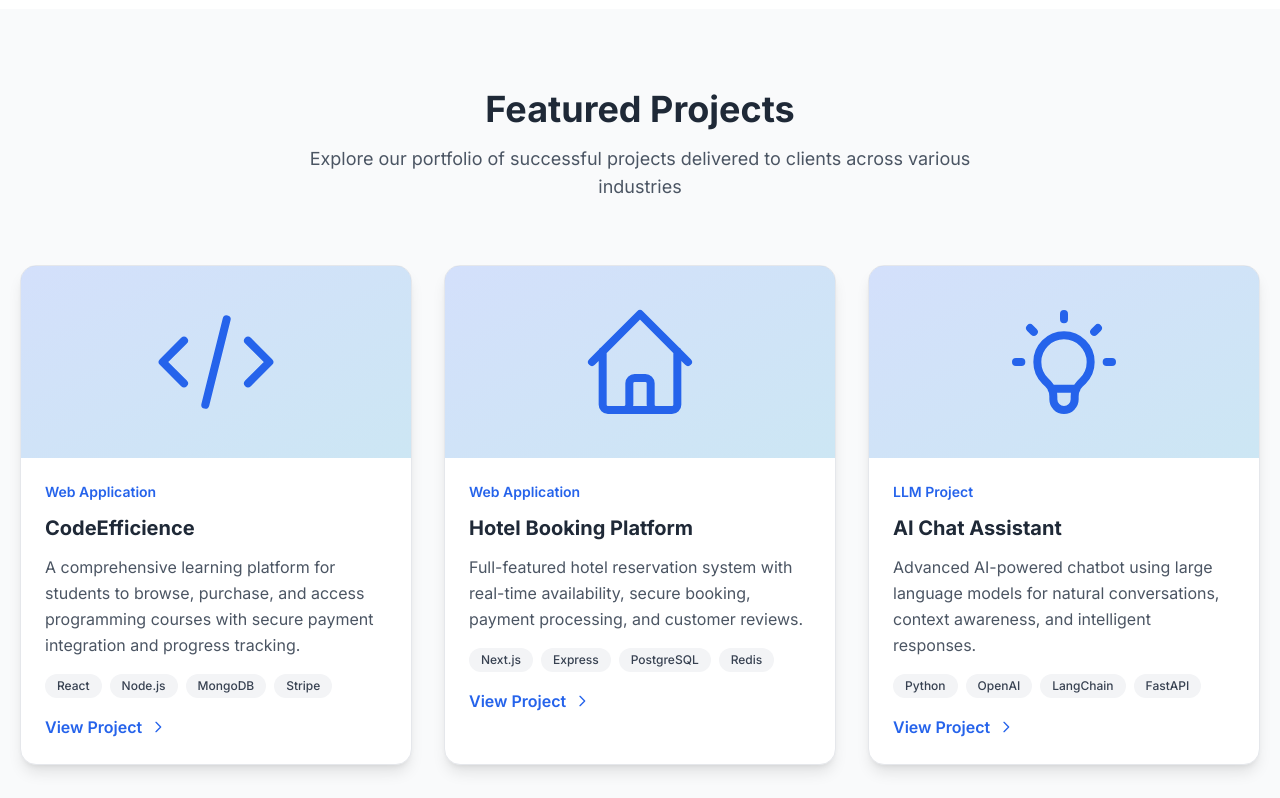
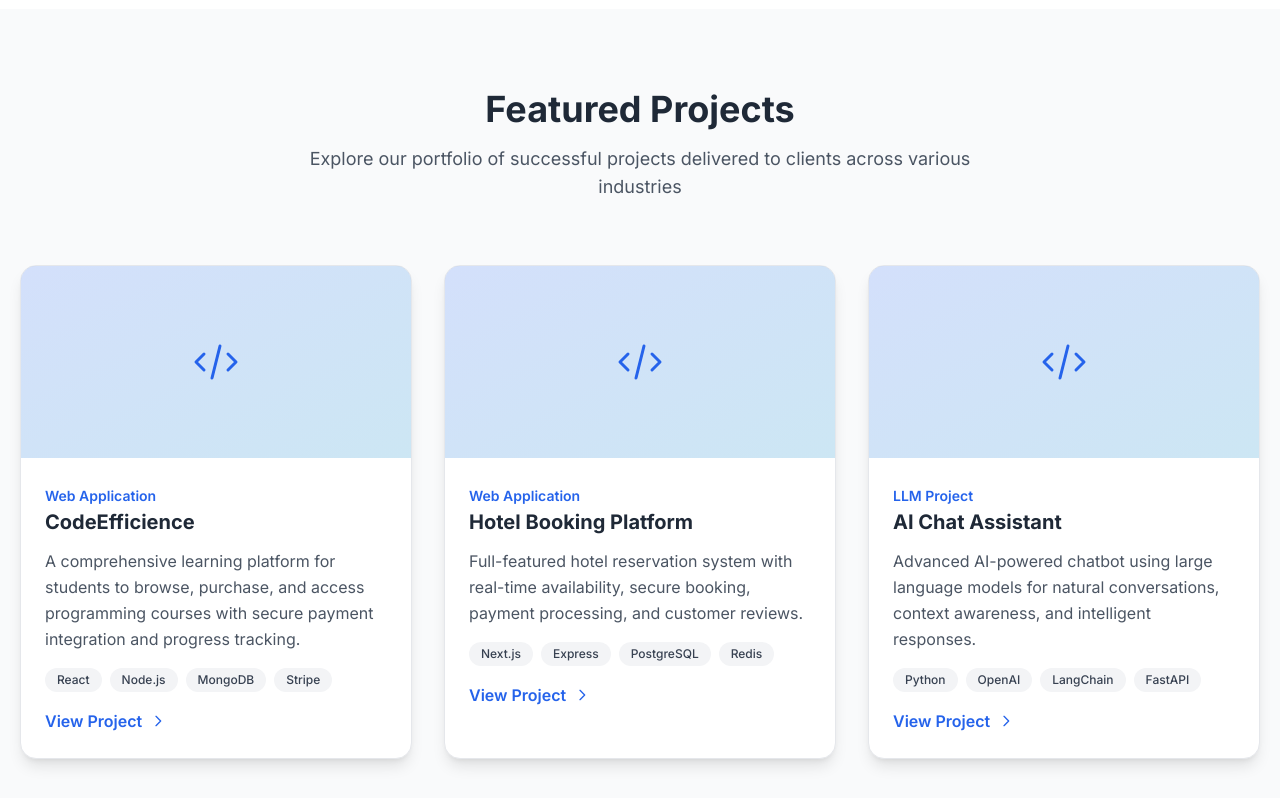
Before and after one commit to TejuMehar/pioneershub-it-consultant-akola, a React (Vite) app: page / in a window 1280 px wide. Shown: the part 1897-2695 px from the top of the page. Built offline with nearby package versions, Linux system fonts and the light colour scheme.

Commit message:
added function if the Project Size is More than Three then View more project Button Show

```diff
--- a/src/components/Home/ProjectsSection.jsx
+++ b/src/components/Home/ProjectsSection.jsx
@@ -7,13 +7,12 @@ const ProjectsSection = () => {
 
   const handleToggleProjects = () => {
     if (showAll) {
-      // If collapsing (View Less), scroll to section top
+      // Collapse and scroll to top
       setShowAll(false);
       setTimeout(() => {
         sectionRef.current?.scrollIntoView({ behavior: 'smooth', block: 'start' });
       }, 100);
     } else {
-      // If expanding (View More), just show more projects
       setShowAll(true);
     }
   };
@@ -22,110 +21,42 @@ const ProjectsSection = () => {
     {
       title: 'CodeEfficience',
       category: 'Web Application',
-      description: 'A comprehensive learning platform for students to browse, purchase, and access programming courses with secure payment integration and progress tracking.',
-      image: (
-        <svg className="w-full h-full" fill="none" viewBox="0 0 24 24" stroke="currentColor">
-          <path strokeLinecap="round" strokeLinejoin="round" strokeWidth={1.5} d="M10 20l4-16m4 4l4 4-4 4M6 16l-4-4 4-4" />
-        </svg>
-      ),
+      description:
+        'A comprehensive learning platform for students to browse, purchase, and access programming courses with secure payment integration and progress tracking.',
       tags: ['React', 'Node.js', 'MongoDB', 'Stripe'],
       link: '#',
-      featured: true
+      featured: true,
     },
     {
       title: 'Hotel Booking Platform',
       category: 'Web Application',
-      description: 'Full-featured hotel reservation system with real-time availability, secure booking, payment processing, and customer reviews.',
-      image: (
-        <svg className="w-full h-full" fill="none" viewBox="0 0 24 24" stroke="currentColor">
-          <path strokeLinecap="round" strokeLinejoin="round" strokeWidth={1.5} d="M3 12l2-2m0 0l7-7 7 7M5 10v10a1 1 0 001 1h3m10-11l2 2m-2-2v10a1 1 0 01-1 1h-3m-6 0a1 1 0 001-1v-4a1 1 0 011-1h2a1 1 0 011 1v4a1 1 0 001 1m-6 0h6" />
-        </svg>
-      ),
+      description:
+        'Full-featured hotel reservation system with real-time availability, secure booking, payment processing, and customer reviews.',
       tags: ['Next.js', 'Express', 'PostgreSQL', 'Redis'],
       link: '#',
-      featured: true
+      featured: true,
     },
     {
       title: 'AI Chat Assistant',
       category: 'LLM Project',
-      description: 'Advanced AI-powered chatbot using large language models for natural conversations, context awareness, and intelligent responses.',
-      image: (
-        <svg className="w-full h-full" fill="none" viewBox="0 0 24 24" stroke="currentColor">
-          <path strokeLinecap="round" strokeLinejoin="round" strokeWidth={1.5} d="M9.663 17h4.673M12 3v1m6.364 1.636l-.707.707M21 12h-1M4 12H3m3.343-5.657l-.707-.707m2.828 9.9a5 5 0 117.072 0l-.548.547A3.374 3.374 0 0014 18.469V19a2 2 0 11-4 0v-.531c0-.895-.356-1.754-.988-2.386l-.548-.547z" />
-        </svg>
-      ),
+      description:
+        'Advanced AI-powered chatbot using large language models for natural conversations, context awareness, and intelligent responses.',
       tags: ['Python', 'OpenAI', 'LangChain', 'FastAPI'],
       link: '#',
-      featured: true
+      featured: true,
     },
-    {
-      title: 'E-Commerce Platform',
-      category: 'Web Application',
-      description: 'Modern e-commerce solution with seamless checkout, inventory management, and real-time analytics.',
-      image: (
-        <svg className="w-full h-full" fill="none" viewBox="0 0 24 24" stroke="currentColor">
-          <path strokeLinecap="round" strokeLinejoin="round" strokeWidth={1.5} d="M16 11V7a4 4 0 00-8 0v4M5 9h14l1 12H4L5 9z" />
-        </svg>
-      ),
-      tags: ['React', 'Node.js', 'MongoDB'],
-      link: '#',
-      featured: false
-    },
-    {
-      title: 'Corporate Website',
-      category: 'Business',
-      description: 'Professional corporate website with CMS integration, blog, and multilingual support.',
-      image: (
-        <svg className="w-full h-full" fill="none" viewBox="0 0 24 24" stroke="currentColor">
-          <path strokeLinecap="round" strokeLinejoin="round" strokeWidth={1.5} d="M19 21V5a2 2 0 00-2-2H7a2 2 0 00-2 2v16m14 0h2m-2 0h-5m-9 0H3m2 0h5M9 7h1m-1 4h1m4-4h1m-1 4h1m-5 10v-5a1 1 0 011-1h2a1 1 0 011 1v5m-4 0h4" />
-        </svg>
-      ),
-      tags: ['Next.js', 'Tailwind', 'Strapi'],
-      link: '#',
-      featured: false
-    },
-    {
-      title: 'Portfolio Website',
-      category: 'Personal',
-      description: 'Creative portfolio showcasing work with smooth animations and interactive elements.',
-      image: (
-        <svg className="w-full h-full" fill="none" viewBox="0 0 24 24" stroke="currentColor">
-          <path strokeLinecap="round" strokeLinejoin="round" strokeWidth={1.5} d="M4 16l4.586-4.586a2 2 0 012.828 0L16 16m-2-2l1.586-1.586a2 2 0 012.828 0L20 14m-6-6h.01M6 20h12a2 2 0 002-2V6a2 2 0 00-2-2H6a2 2 0 00-2 2v12a2 2 0 002 2z" />
-        </svg>
-      ),
-      tags: ['Vue.js', 'GSAP', 'Three.js'],
-      link: '#',
-      featured: false
-    },
-    {
-      title: 'Healthcare Dashboard',
-      category: 'Web Application',
-      description: 'Comprehensive healthcare management dashboard with patient records and appointment scheduling.',
-      image: (
-        <svg className="w-full h-full" fill="none" viewBox="0 0 24 24" stroke="currentColor">
-          <path strokeLinecap="round" strokeLinejoin="round" strokeWidth={1.5} d="M9 12h6m-6 4h6m2 5H7a2 2 0 01-2-2V5a2 2 0 012-2h5.586a1 1 0 01.707.293l5.414 5.414a1 1 0 01.293.707V19a2 2 0 01-2 2z" />
-        </svg>
-      ),
-      tags: ['React', 'Chart.js', 'Firebase'],
-      link: '#',
-      featured: false
-    },
-    {
-      title: 'Social Media Platform',
-      category: 'Web Application',
-      description: 'Feature-rich social networking platform with real-time messaging and content sharing.',
-      image: (
-        <svg className="w-full h-full" fill="none" viewBox="0 0 24 24" stroke="currentColor">
-          <path strokeLinecap="round" strokeLinejoin="round" strokeWidth={1.5} d="M17 8h2a2 2 0 012 2v6a2 2 0 01-2 2h-2v4l-4-4H9a1.994 1.994 0 01-1.414-.586m0 0L11 14h4a2 2 0 002-2V6a2 2 0 00-2-2H5a2 2 0 00-2 2v6a2 2 0 002 2h2v4l.586-.586z" />
-        </svg>
-      ),
-      tags: ['MERN Stack', 'Socket.io', 'Redis'],
-      link: '#',
-      featured: false
-    }
+    // {
+    //   title: 'E-Commerce Platform',
+    //   category: 'Web Application',
+    //   description:
+    //     'Modern e-commerce solution with seamless checkout, inventory management, and real-time analytics.',
+    //   tags: ['React', 'Node.js', 'MongoDB'],
+    //   link: '#',
+    //   featured: false,
+    // },
   ];
 
-  const displayedProjects = showAll ? projects : projects.filter(p => p.featured);
+  const displayedProjects = showAll ? projects : projects.filter((p) => p.featured);
 
   return (
     <section ref={sectionRef} className="py-20 bg-gray-50 dark:bg-slate-800">
@@ -147,18 +78,23 @@ const ProjectsSection = () => {
               key={index}
               className="bg-white dark:bg-slate-900 rounded-2xl shadow-lg border border-gray-200 dark:border-slate-700 overflow-hidden transition-all duration-300 hover:shadow-2xl hover:-translate-y-2 group"
             >
-              {/* Project Image/Icon */}
+              {/* Project Image/Icon Placeholder */}
               <div className="h-48 bg-gradient-to-br from-primary/20 to-secondary/20 flex items-center justify-center text-primary dark:text-primary-light p-8 group-hover:scale-105 transition-transform duration-300">
-                {project.image}
+                <svg className="w-12 h-12" fill="none" viewBox="0 0 24 24" stroke="currentColor">
+                  <path
+                    strokeLinecap="round"
+                    strokeLinejoin="round"
+                    strokeWidth={1.5}
+                    d="M10 20l4-16m4 4l4 4-4 4M6 16l-4-4 4-4"
+                  />
+                </svg>
               </div>
 
               {/* Project Content */}
               <div className="p-6">
-                <div className="flex items-center justify-between mb-3">
                 <span className="text-sm font-semibold text-primary dark:text-primary-light">
                   {project.category}
                 </span>
-                </div>
 
                 <h3 className="text-xl font-bold text-gray-800 dark:text-gray-100 mb-3">
                   {project.title}
@@ -180,7 +116,7 @@ const ProjectsSection = () => {
                   ))}
                 </div>
 
-                {/* View Project Link */}
+                {/* View Project */}
                 <a
                   href={project.link}
                   className="inline-flex items-center gap-2 text-primary dark:text-primary-light font-semibold hover:gap-3 transition-all duration-300"
@@ -195,7 +131,8 @@ const ProjectsSection = () => {
           ))}
         </div>
 
-        {/* View More / View Less Button */}
+        {/* Conditionally Render Buttons */}
+        {projects.length > 3 && (
           <div className="text-center mt-12">
             <div className="flex flex-col sm:flex-row gap-4 justify-center items-center">
               <button
@@ -205,19 +142,30 @@ const ProjectsSection = () => {
                 {showAll ? (
                   <>
                     View Less
-                  <svg className="w-4 h-4 sm:w-5 sm:h-5 inline-block ml-2" fill="none" viewBox="0 0 24 24" stroke="currentColor">
+                    <svg
+                      className="w-4 h-4 sm:w-5 sm:h-5 inline-block ml-2"
+                      fill="none"
+                      viewBox="0 0 24 24"
+                      stroke="currentColor"
+                    >
                       <path strokeLinecap="round" strokeLinejoin="round" strokeWidth={2} d="M5 15l7-7 7 7" />
                     </svg>
                   </>
                 ) : (
                   <>
                     View More Projects
-                  <svg className="w-4 h-4 sm:w-5 sm:h-5 inline-block ml-2" fill="none" viewBox="0 0 24 24" stroke="currentColor">
+                    <svg
+                      className="w-4 h-4 sm:w-5 sm:h-5 inline-block ml-2"
+                      fill="none"
+                      viewBox="0 0 24 24"
+                      stroke="currentColor"
+                    >
                       <path strokeLinecap="round" strokeLinejoin="round" strokeWidth={2} d="M19 9l-7 7-7-7" />
                     </svg>
                   </>
                 )}
               </button>
+
               <Link
                 to="/contact"
                 className="w-full sm:w-auto px-6 sm:px-8 py-3 sm:py-3.5 rounded-xl font-semibold text-sm sm:text-base text-white bg-gradient-to-r from-primary to-primary-dark shadow-lg shadow-primary/35 hover:shadow-xl hover:shadow-primary/45 hover:-translate-y-1 transition-all duration-400"
@@ -226,6 +174,7 @@ const ProjectsSection = () => {
               </Link>
             </div>
           </div>
+        )}
       </div>
     </section>
   );
```
Lines whose indentation alone changed are shown as unchanged.
